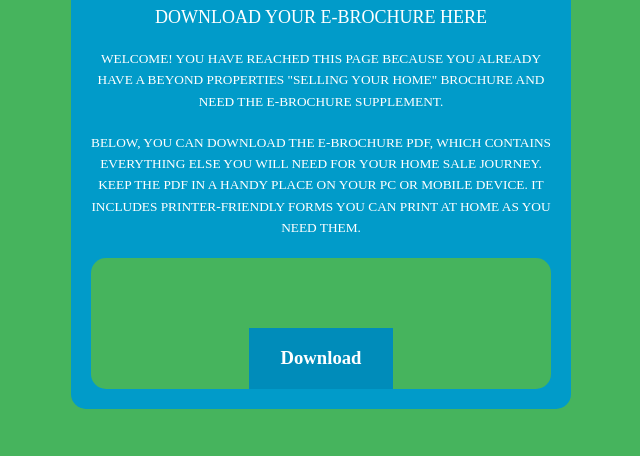
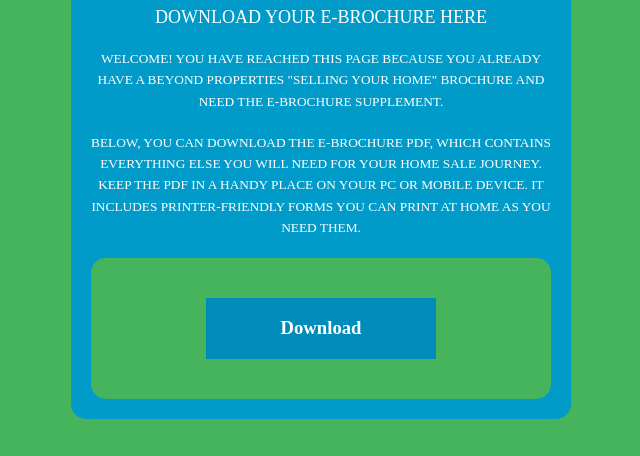
Before and after one commit to inPresence/http-sellerbrochure, a plain HTML site: page index.html in a window 1280 px wide. Shown: the part 344-800 px from the top of the page, without its empty margins (319-959 px from the left). Drawn offline with Linux system fonts and the light colour scheme.

Commit message:
Download Button version 1.2
Moved the Download Button to the center of the box and made the button
wider.

```diff
--- a/index.html
+++ b/index.html
@@ -20,7 +20,7 @@
 
 			<div id="DownloadButton">
 
-			     <button >Download</button>
+			     <button id="DButton">Download</button>
 
 			</div>
         </div>
--- a/main.css
+++ b/main.css
@@ -49,16 +49,18 @@ p {
 	text-align: center;
     margin: 10px;
 
-	padding-top: 70px;
+	padding-top: 40px;
+	padding-bottom: 40px;
 	font-family: Futura;
 	font-weight: bold;
 	font-size: 14pt;
 	background-color: #46b45d;
 	border-radius: 15px;
 
-
+}
+#DButton{
+width: 50%;
 }
 
 
-
 // we add comments here for clarity.
```
